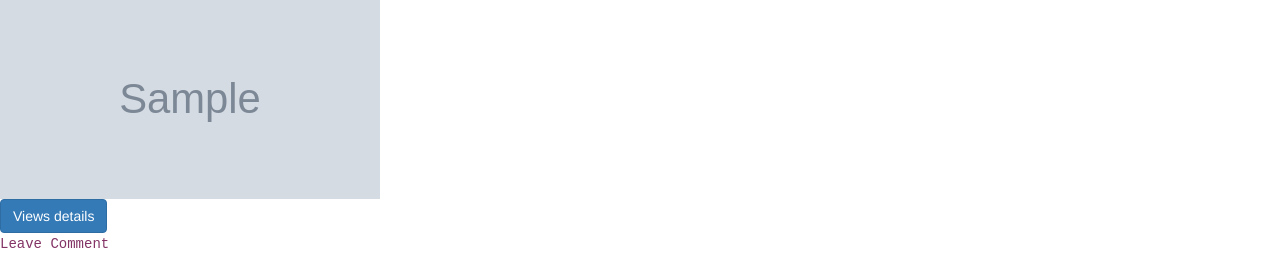
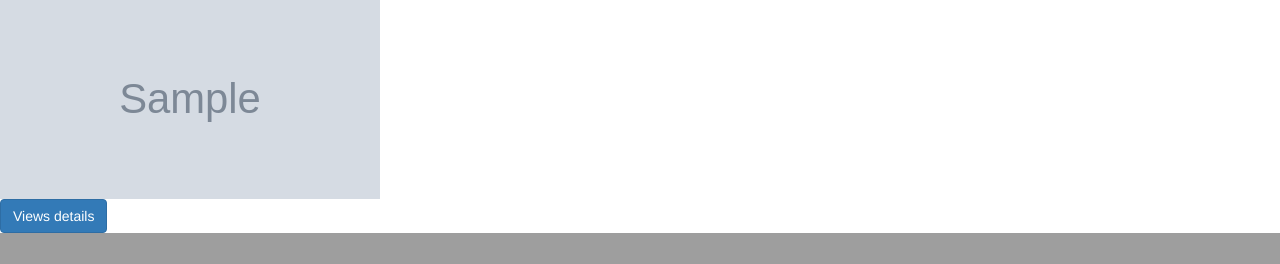
Before and after one commit to mediatrice8/Award, a Django app: page / in a window 1280 px wide. Shown: the part 1148-1412 px from the top of the page. After the commit the page ends 1381 px from the top, so only its background shows below. Run offline with Django 3.2, Linux system fonts and the light colour scheme; tables that the repository leaves empty hold one stand-in row (values such as "Sample post"); grey boxes marked "Sample" are stand-in pictures; some libraries are stand-ins or nearby versions; some web fonts are replaced.

Commit message:
land page

```diff
--- a/awards/templates/index.html
+++ b/awards/templates/index.html
@@ -16,13 +16,7 @@
       <img src="{{project.image.url}}" alt="" height="200" width="380">
       <a href="{{project.link}}" class="btn btn-primary">Views details</a>
     </div>
-    <p><a href="{% url 'comment' project.id %}"
-        style="font-family: 'Courier New', Courier, monospace; color:rgba(100,0,62,0.8)">Leave
-        Comment</a></p>
-        {% for com in project.comment_set.all %}
-        <p>{{com.comments}}</p>
 
-    {% endfor %}
 
 
   </div>
```
